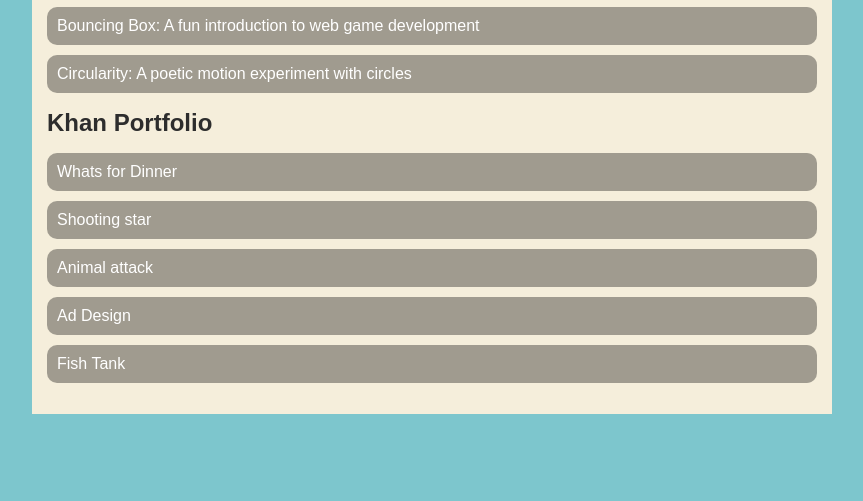
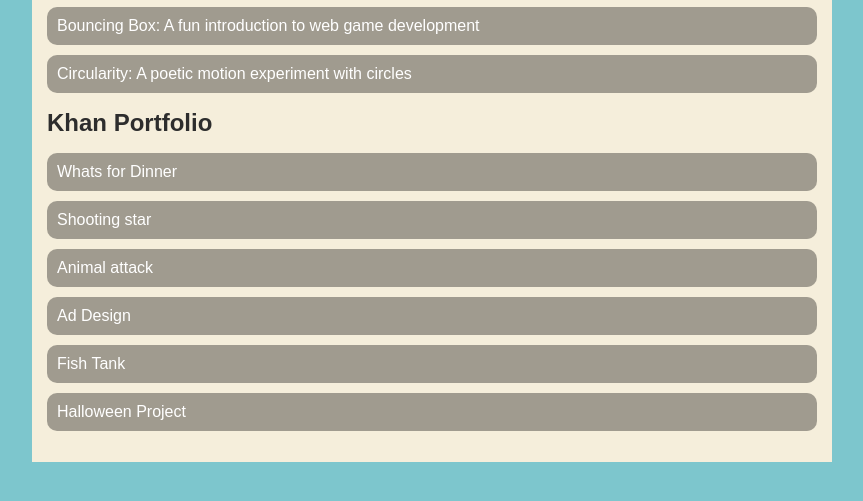
Before and after one commit to leozhu12/leozhu12.github.io, a plain HTML site: page portfolio.html in a window 1280 px wide. Shown: the part 195-696 px from the top of the page, without its empty margins (208-1071 px from the left). Drawn offline with Linux system fonts and the light colour scheme.

Commit message:
added project

```diff
--- a/portfolio.html
+++ b/portfolio.html
@@ -47,6 +47,9 @@
             <li>
                 <a href="https://www.khanacademy.org/computer-programming/spin-off-of-spin-off-of-spin-off-of-spin-off-of-spin-off-of-project-fish-tank/5837590008283136"  target="_blank">Fish Tank</a>
             </li>
+            <li>
+                <a href="https://www.khanacademy.org/computer-programming/leo-zhu-halloween-project/5594262618619904"  target="_blank">Halloween Project</a>
+            </li>
               </ul>
          </div>
         </main>
```
